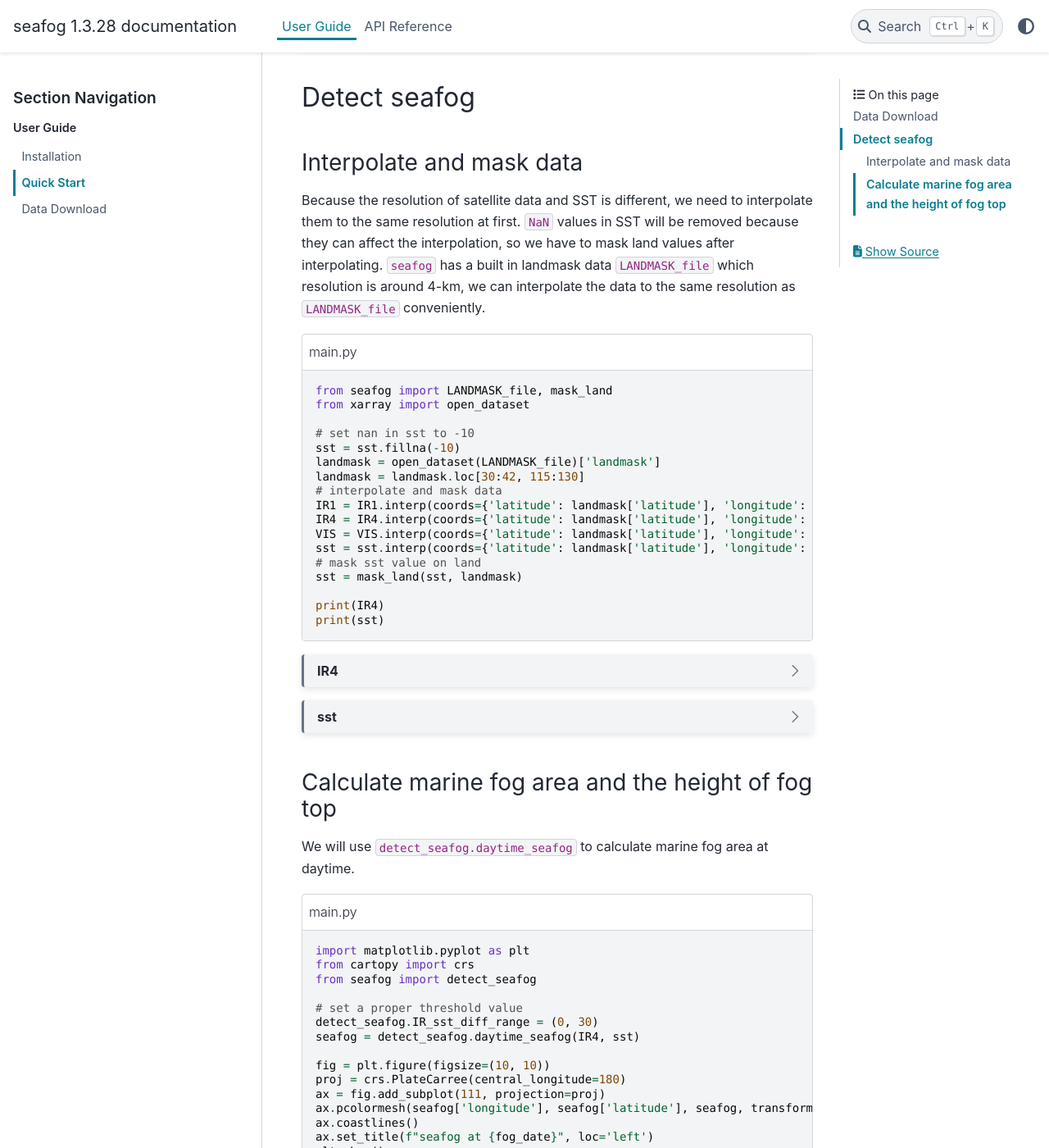
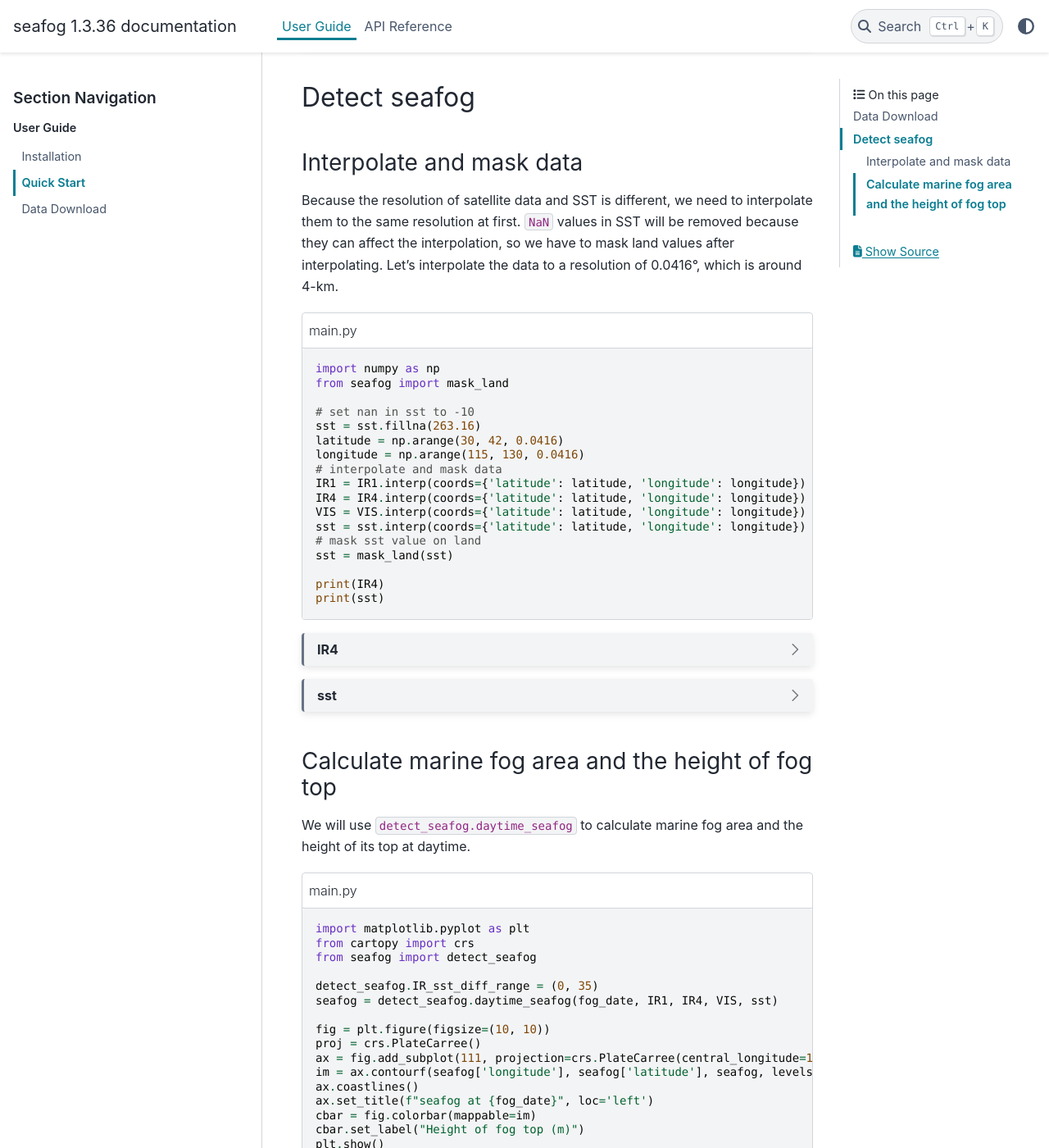
Before and after one commit to Syize/seafog, a Sphinx documentation site: the page built from doc/source/tutorial/quick_start.rst, in a window 1280 px wide and 1400 px high, scrolled down 1374 px. Shown: the whole window at 82% size. Built offline with Sphinx 7.4.7 and the PyData theme 0.15.4, drawn with Linux system fonts in a browser that asks for light colours.

Commit message:
change log
    Update the doc.

```diff
--- a/doc/source/conf.py
+++ b/doc/source/conf.py
@@ -9,7 +9,7 @@
 project = 'seafog'
 copyright = '2024, Syize'
 author = 'Syize'
-release = '1.3.28'
+release = '1.3.36'
 
 # -- General configuration ---------------------------------------------------
 # https://www.sphinx-doc.org/en/master/usage/configuration.html#general-configuration
--- a/doc/source/tutorial/quick_start.rst
+++ b/doc/source/tutorial/quick_start.rst
@@ -79,18 +79,19 @@ As you can see, all of these data are shipped in ``PGM`` or ``TXT`` format, whic
         :caption: sst
 
         <xarray.DataArray 'sst' (latitude: 720, longitude: 1440)> Size: 8MB
-        array([[ nan,  nan,  nan, ...,  nan,  nan,  nan],
-               [ nan,  nan,  nan, ...,  nan,  nan,  nan],
-               [ nan,  nan,  nan, ...,  nan,  nan,  nan],
+        array([[   nan,    nan,    nan, ...,    nan,    nan,    nan],
+               [   nan,    nan,    nan, ...,    nan,    nan,    nan],
+               [   nan,    nan,    nan, ...,    nan,    nan,    nan],
                ...,
-               [-1.8, -1.8, -1.8, ..., -1.8, -1.8, -1.8],
-               [-1.8, -1.8, -1.8, ..., -1.8, -1.8, -1.8],
-               [-1.8, -1.8, -1.8, ..., -1.8, -1.8, -1.8]])
+               [271.35, 271.35, 271.35, ..., 271.35, 271.35, 271.35],
+               [271.35, 271.35, 271.35, ..., 271.35, 271.35, 271.35],
+               [271.35, 271.35, 271.35, ..., 271.35, 271.35, 271.35]])
         Coordinates:
           * latitude   (latitude) float64 6kB -89.88 -89.62 -89.38 ... 89.38 89.62 89.88
           * longitude  (longitude) float64 12kB 0.125 0.375 0.625 ... 359.4 359.6 359.9
         Attributes:
-            units:    degree
+            units:      K
+            long_name:  Sea surface temperature
 
 Detect seafog
 *************
@@ -98,25 +99,25 @@ Detect seafog
 Interpolate and mask data
 =========================
 
-Because the resolution of satellite data and SST is different, we need to interpolate them to the same resolution at first. ``NaN`` values in SST will be removed because they can affect the interpolation, so we have to mask land values after interpolating. ``seafog`` has a built in landmask data ``LANDMASK_file`` which resolution is around 4-km, we can interpolate the data to the same resolution as ``LANDMASK_file`` conveniently.
+Because the resolution of satellite data and SST is different, we need to interpolate them to the same resolution at first. ``NaN`` values in SST will be removed because they can affect the interpolation, so we have to mask land values after interpolating. Let's interpolate the data to a resolution of 0.0416°, which is around 4-km.
 
 .. code-block:: Python
     :caption: main.py
 
-    from seafog import LANDMASK_file, mask_land
-    from xarray import open_dataset
+    import numpy as np
+    from seafog import mask_land
 
     # set nan in sst to -10
-    sst = sst.fillna(-10)
-    landmask = open_dataset(LANDMASK_file)['landmask']
-    landmask = landmask.loc[30:42, 115:130]
+    sst = sst.fillna(263.16)
+    latitude = np.arange(30, 42, 0.0416)
+    longitude = np.arange(115, 130, 0.0416)
     # interpolate and mask data
-    IR1 = IR1.interp(coords={'latitude': landmask['latitude'], 'longitude': landmask['longitude']})
-    IR4 = IR4.interp(coords={'latitude': landmask['latitude'], 'longitude': landmask['longitude']})
-    VIS = VIS.interp(coords={'latitude': landmask['latitude'], 'longitude': landmask['longitude']})
-    sst = sst.interp(coords={'latitude': landmask['latitude'], 'longitude': landmask['longitude']})
+    IR1 = IR1.interp(coords={'latitude': latitude, 'longitude': longitude})
+    IR4 = IR4.interp(coords={'latitude': latitude, 'longitude': longitude})
+    VIS = VIS.interp(coords={'latitude': latitude, 'longitude': longitude})
+    sst = sst.interp(coords={'latitude': latitude, 'longitude': longitude})
     # mask sst value on land
-    sst = mask_land(sst, landmask)
+    sst = mask_land(sst)
 
     print(IR4)
     print(sst)
@@ -151,30 +152,31 @@ Because the resolution of satellite data and SST is different, we need to interp
     .. code-block::
         :caption: sst
 
-        <xarray.DataArray 'sst' (latitude: 288, longitude: 360)> Size: 829kB
-        array([[         nan,          nan,          nan, ...,  21.92222205,
-                 21.94444431,  21.96666658],
-               [-10.        , -10.        , -10.        , ...,  22.03611101,
-                 22.02222216,  22.00833331],
-               [-10.        , -10.        , -10.        , ...,  22.14999996,
-                 22.10000001,  22.05000005],
+        <xarray.DataArray 'sst' (latitude: 289, longitude: 361)> Size: 835kB
+        array([[         nan,          nan,          nan, ..., 294.92492   ,
+                294.98316   , 295.0414    ],
+               [         nan,          nan,          nan, ..., 295.05927802,
+                295.08152237, 295.10376672],
+               [         nan,          nan,          nan, ..., 295.19363603,
+                295.17988474, 295.16613344],
                ...,
                [         nan,          nan,          nan, ...,          nan,
-                  2.24444594,   2.74166758],
+                275.90174463, 276.23177174],
                [         nan,          nan,          nan, ...,          nan,
-                         nan,   1.58333355],
+                         nan, 274.86701885],
                [         nan,          nan,          nan, ...,          nan,
-                         nan,   0.42499952]])
+                         nan,          nan]])
         Coordinates:
-          * latitude   (latitude) float64 2kB 30.04 30.08 30.12 ... 41.92 41.96 42.0
-          * longitude  (longitude) float64 3kB 115.0 115.1 115.1 ... 129.9 130.0 130.0
+          * latitude   (latitude) float64 2kB 30.0 30.04 30.08 ... 41.9 41.94 41.98
+          * longitude  (longitude) float64 3kB 115.0 115.0 115.1 ... 129.9 129.9 130.0
         Attributes:
-            units:    degree
+            units:      K
+            long_name:  Sea surface temperature
 
 Calculate marine fog area and the height of fog top
 ===================================================
 
-We will use ``detect_seafog.daytime_seafog`` to calculate marine fog area at daytime.
+We will use ``detect_seafog.daytime_seafog`` to calculate marine fog area and the height of its top at daytime.
 
 .. code-block:: Python
     :caption: main.py
@@ -183,16 +185,17 @@ We will use ``detect_seafog.daytime_seafog`` to calculate marine fog area at day
     from cartopy import crs
     from seafog import detect_seafog
 
-    # set a proper threshold value
-    detect_seafog.IR_sst_diff_range = (0, 30)
-    seafog = detect_seafog.daytime_seafog(IR4, sst)
+    detect_seafog.IR_sst_diff_range = (0, 35)
+    seafog = detect_seafog.daytime_seafog(fog_date, IR1, IR4, VIS, sst)
 
     fig = plt.figure(figsize=(10, 10))
-    proj = crs.PlateCarree(central_longitude=180)
-    ax = fig.add_subplot(111, projection=proj)
-    ax.pcolormesh(seafog['longitude'], seafog['latitude'], seafog, transform=proj)
+    proj = crs.PlateCarree()
+    ax = fig.add_subplot(111, projection=crs.PlateCarree(central_longitude=180))
+    im = ax.contourf(seafog['longitude'], seafog['latitude'], seafog, levels=np.arange(0, 300, 30), transform=proj)
     ax.coastlines()
     ax.set_title(f"seafog at {fog_date}", loc='left')
+    cbar = fig.colorbar(mappable=im)
+    cbar.set_label("Height of fog top (m)")
     plt.show()
 
 .. image:: quick_start/fog_area.png
```
Also changed, not shown: doc/source/tutorial/quick_start/fog_area.png.
